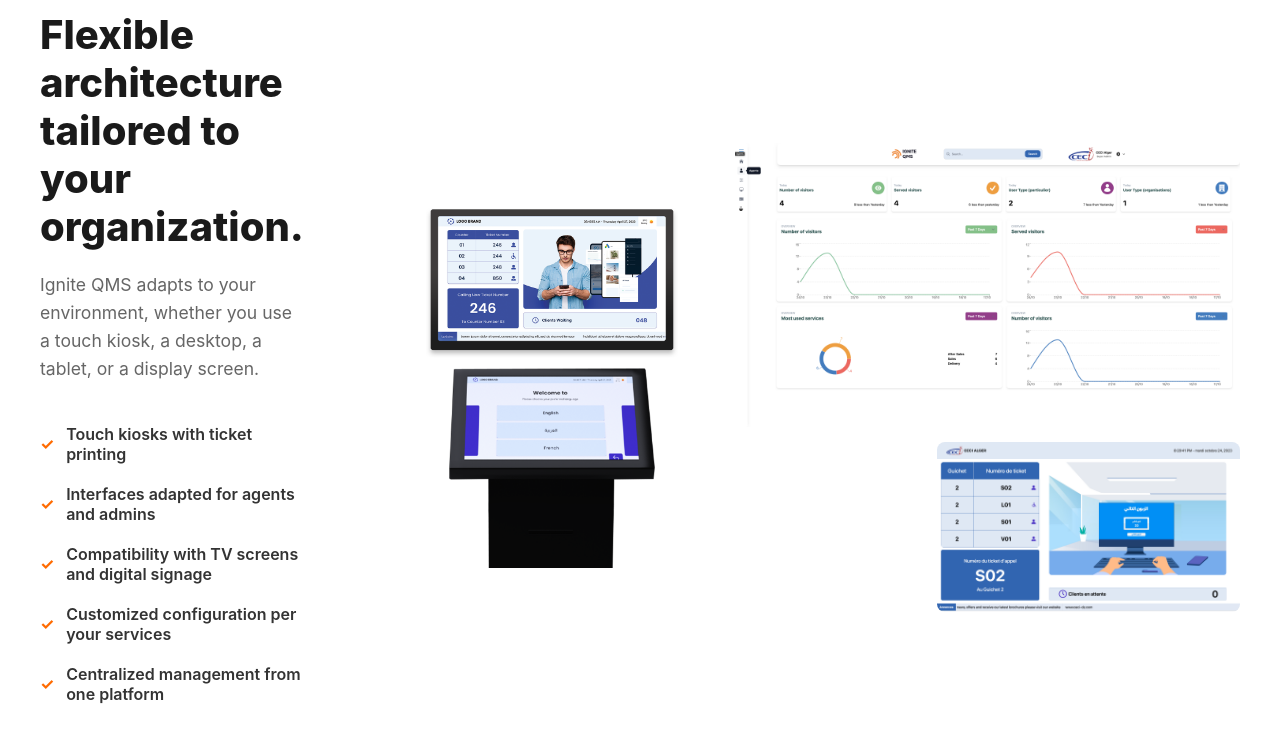
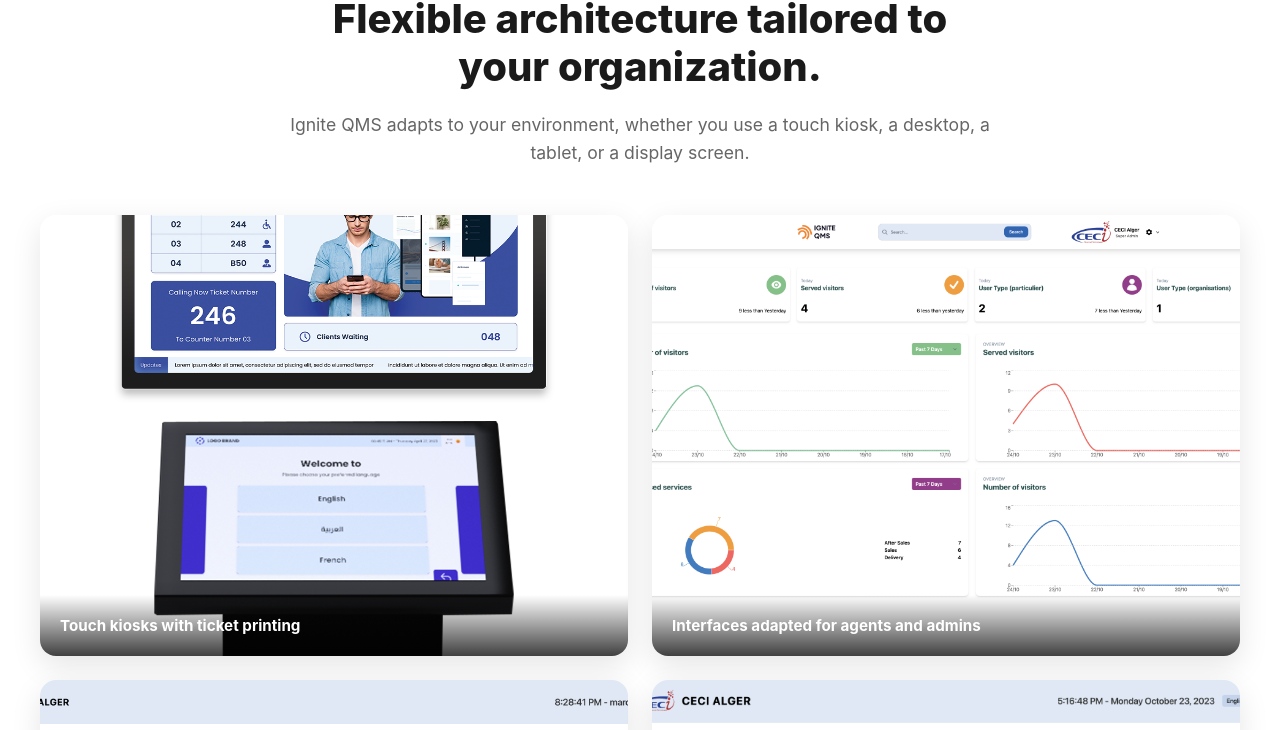
Before and after one commit to UrGuyAhmed/ignite-qms-redesign, a React (Vite) app: page / in a window 1280 px wide. Shown: the part 2569-3299 px from the top of the page. Built offline with nearby package versions, Linux system fonts and the light colour scheme.

Commit message:
added cards into MultiDevice

```diff
--- a/src/components/MultiDevice.css
+++ b/src/components/MultiDevice.css
@@ -6,13 +6,12 @@
 .md-container {
   max-width: 1200px;
   margin: 0 auto;
-  display: flex;
-  align-items: center;
-  gap: 80px;
 }
 
-.md-content {
-  flex: 1;
+.md-intro {
+  max-width: 700px;
+  margin: 0 auto 3rem auto;
+  text-align: center;
 }
 
 .md-eyebrow {
@@ -36,57 +35,120 @@
 .md-desc {
   color: #666;
   font-size: 1.1rem;
-  margin-bottom: 30px;
   line-height: 1.6;
 }
 
-.md-bullets {
+/* --- 2x2 photo card grid --- */
+.md-card-grid {
+  display: grid;
+  grid-template-columns: repeat(2, 1fr);
+  gap: 1.5rem;
+}
+
+.md-photo-card {
+  position: relative;
+  border-radius: 16px;
+  overflow: hidden;
+  box-shadow: 0 10px 30px rgba(0, 0, 0, 0.1);
+  aspect-ratio: 4 / 3;
+}
+
+.md-photo-card-img {
+  width: 100%;
+  height: 100%;
+  max-width: 100%;
+  object-fit: cover;
+  display: block;
+}
+
+.md-photo-card-overlay {
+  position: absolute;
+  left: 0;
+  right: 0;
+  bottom: 0;
+  padding: 1.25rem;
+  background: linear-gradient(to top, rgba(0, 0, 0, 0.75), rgba(0, 0, 0, 0));
+}
+
+.md-photo-card-overlay span {
+  color: #ffffff;
+  font-weight: 700;
+  font-size: 0.95rem;
+  line-height: 1.4;
+}
+
+.md-cta-wrap {
+  display: flex;
+  justify-content: center;
+  margin-top: 2.5rem;
+}
+
+@media (max-width: 768px) {
+  .md-title {
+    font-size: 1.9rem;
+  }
+  .md-card-grid {
+    grid-template-columns: 1fr;
+  }
+}
+
+/* --- Modal --- */
+.md-modal-overlay {
+  position: fixed;
+  top: 0; left: 0; right: 0; bottom: 0;
+  background-color: rgba(26, 26, 26, 0.8);
+  display: flex;
+  align-items: center;
+  justify-content: center;
+  z-index: 1000;
+  padding: 1rem;
+}
+
+.md-modal-content {
+  background: #ffffff;
+  color: #1a1a1a;
+  padding: 2.5rem;
+  border-radius: 16px;
+  max-width: 600px;
+  width: 100%;
+  position: relative;
+}
+
+.md-modal-close {
+  position: absolute;
+  top: 1rem;
+  right: 1rem;
+  background: transparent;
+  border: none;
+  font-size: 1.5rem;
+  cursor: pointer;
+  color: #1a1a1a;
+  opacity: 0.5;
+}
+
+[dir="rtl"] .md-modal-close { right: auto; left: 1rem; }
+
+.md-modal-title { font-size: 1.35rem; margin-bottom: 0.75rem; }
+.md-modal-text { font-size: 1rem; line-height: 1.6; color: #666; margin-bottom: 1.5rem; }
+
+.md-modal-highlights {
   list-style: none;
   padding: 0;
-  margin: 0 0 40px 0;
+  margin: 0;
+  display: grid;
+  grid-template-columns: repeat(auto-fit, minmax(200px, 1fr));
+  gap: 0.75rem;
 }
 
-.md-bullets li {
-  padding: 10px 0;
-  font-weight: 600;
-  color: #333;
+.md-modal-highlight-item {
   display: flex;
   align-items: center;
+  gap: 0.6rem;
+  background: rgba(26, 26, 26, 0.05);
+  border: 1px solid rgba(26, 26, 26, 0.1);
+  padding: 0.75rem 1rem;
+  border-radius: 8px;
+  font-weight: 600;
 }
 
-.md-bullets li::before {
-  content: "✓";
-  color: #ff6b00;
-  margin-right: 12px;
-  font-weight: bold;
-}
-
-.md-visual {
-  flex: 1;
-  display: flex;
-  justify-content: center;
-}
-
-/* This creates the modern visual render box */
-.md-visual img {
-  width: 100%;
-  max-width: 500px;
-  height: auto;
-  border-radius: 20px;
-  box-shadow: 0 20px 40px rgba(0,0,0,0.15);
-}
-
-@media (max-width: 992px) {
-  .md-container { flex-direction: column; text-align: center; }
-  .md-bullets { text-align: left; }
-}
-.md-visual-grid {
-  display: grid;
-  grid-template-columns: 1fr 1.5fr;
-  gap: 15px;
-  align-items: center;
-}
-
-.md-img-kiosk { width: 100%; grid-row: span 2; }
-.md-img-desktop { width: 100%; border-radius: 8px; }
-.md-img-mobile { width: 60%; margin-left: auto; border-radius: 8px; }
+.md-check-icon { color: #ff6b00; flex-shrink: 0; }
--- a/src/components/MultiDevice.jsx
+++ b/src/components/MultiDevice.jsx
@@ -1,26 +1,37 @@
 import React, { useState } from 'react';
 import { useTranslation } from 'react-i18next';
-import { FiX, FiCheckCircle } from 'react-icons/fi'; // Imported icons for a premium modal look
+import { FiX, FiCheckCircle } from 'react-icons/fi';
 import './MultiDevice.css';
 
 import KioskImg from '../assets/materiel/Kiosk 1.png';
 import DesktopImg from '../assets/materiel/Dashboard.png';
 import MobileImg from '../assets/materiel/Ecran.png';
+// NOTE: guessed filename to follow the same convention as the other three.
+// If this isn't the real file in your assets/materiel folder, just tell me
+// the correct name and I'll fix this one import line.
+import GuichetImg from '../assets/materiel/Guichet.png';
 
 const MultiDevice = () => {
   const { t } = useTranslation();
   const [isModalOpen, setIsModalOpen] = useState(false);
 
-  // Safely fetch the bullets
   const rawBullets = t('architecture.bullets', { returnObjects: true });
   const bullets = Array.isArray(rawBullets) ? rawBullets : [];
+
+  // Each card pairs a real product image with the existing translated
+  // bullet that best matches it, so no new copy/i18n keys are needed.
+  const cards = [
+    { img: KioskImg, alt: 'Kiosk', caption: bullets[0] },
+    { img: DesktopImg, alt: 'Dashboard', caption: bullets[1] },
+    { img: MobileImg, alt: 'Display screen', caption: bullets[2] },
+    { img: GuichetImg, alt: 'Counter display', caption: bullets[4] || t('materiel.guichet.title') },
+  ];
 
   return (
     <section className="multi-device-section" id="architecture">
       <div className="md-container">
 
-        <div className="md-content">
-          {/* Text elements staggered fading up */}
+        <div className="md-intro">
           <span className="md-eyebrow" data-aos="fade-up">
             {t('architecture.eyebrow')}
           </span>
@@ -30,40 +41,34 @@ const MultiDevice = () => {
           <p className="md-desc" data-aos="fade-up" data-aos-delay="200">
             {t('architecture.desc')}
           </p>
+        </div>
 
-          <ul className="md-bullets">
-            {bullets.map((b, i) => (
-              <li
+        <div className="md-card-grid">
+          {cards.map((card, i) => (
+            <div
+              className="md-photo-card"
               key={i}
               data-aos="fade-up"
-                data-aos-delay={300 + i * 100}
+              data-aos-delay={i * 100}
             >
-                {b}
-              </li>
+              <img src={card.img} alt={card.alt} className="md-photo-card-img" />
+              <div className="md-photo-card-overlay">
+                <span>{card.caption}</span>
+              </div>
+            </div>
           ))}
-          </ul>
+        </div>
 
-          <div data-aos="fade-up" data-aos-delay="600">
+        <div className="md-cta-wrap" data-aos="fade-up" data-aos-delay="400">
           <button className="btn btn--primary" onClick={() => setIsModalOpen(true)}>
             {t('architecture.cta')}
           </button>
         </div>
       </div>
 
-        <div className="md-visual-grid">
-            {/* Images sliding in from the right with staggered delays */}
-            <img src={KioskImg} alt="Kiosk" className="md-img-kiosk" data-aos="fade-left" data-aos-delay="100" />
-            <img src={DesktopImg} alt="Dashboard" className="md-img-desktop" data-aos="fade-left" data-aos-delay="250" />
-            <img src={MobileImg} alt="Mobile Interface" className="md-img-mobile" data-aos="fade-left" data-aos-delay="400" />
-        </div>
-      </div>
-
-      {/* RESTORED AND STYLED MODAL */}
       {isModalOpen && (
         <div className="md-modal-overlay" onClick={() => setIsModalOpen(false)}>
           <div className="md-modal-content" onClick={e => e.stopPropagation()}>
-
-            {/* Replaced the default 'Fermer' button with a clean X icon */}
             <button className="md-modal-close" onClick={() => setIsModalOpen(false)}>
               <FiX />
             </button>
@@ -71,7 +76,6 @@ const MultiDevice = () => {
             <h3 className="md-modal-title">{t('architecture.modal.title')}</h3>
             <p className="md-modal-text">{t('architecture.modal.text')}</p>
 
-            {/* Added proper classes to the list so it can be styled */}
             <ul className="md-modal-highlights">
               {t('architecture.modal.highlights', { returnObjects: true }).map((h, i) => (
                 <li key={i} className="md-modal-highlight-item">
@@ -80,7 +84,6 @@ const MultiDevice = () => {
                 </li>
               ))}
             </ul>
-
           </div>
         </div>
       )}
```
Lines whose indentation alone changed are shown as unchanged.
